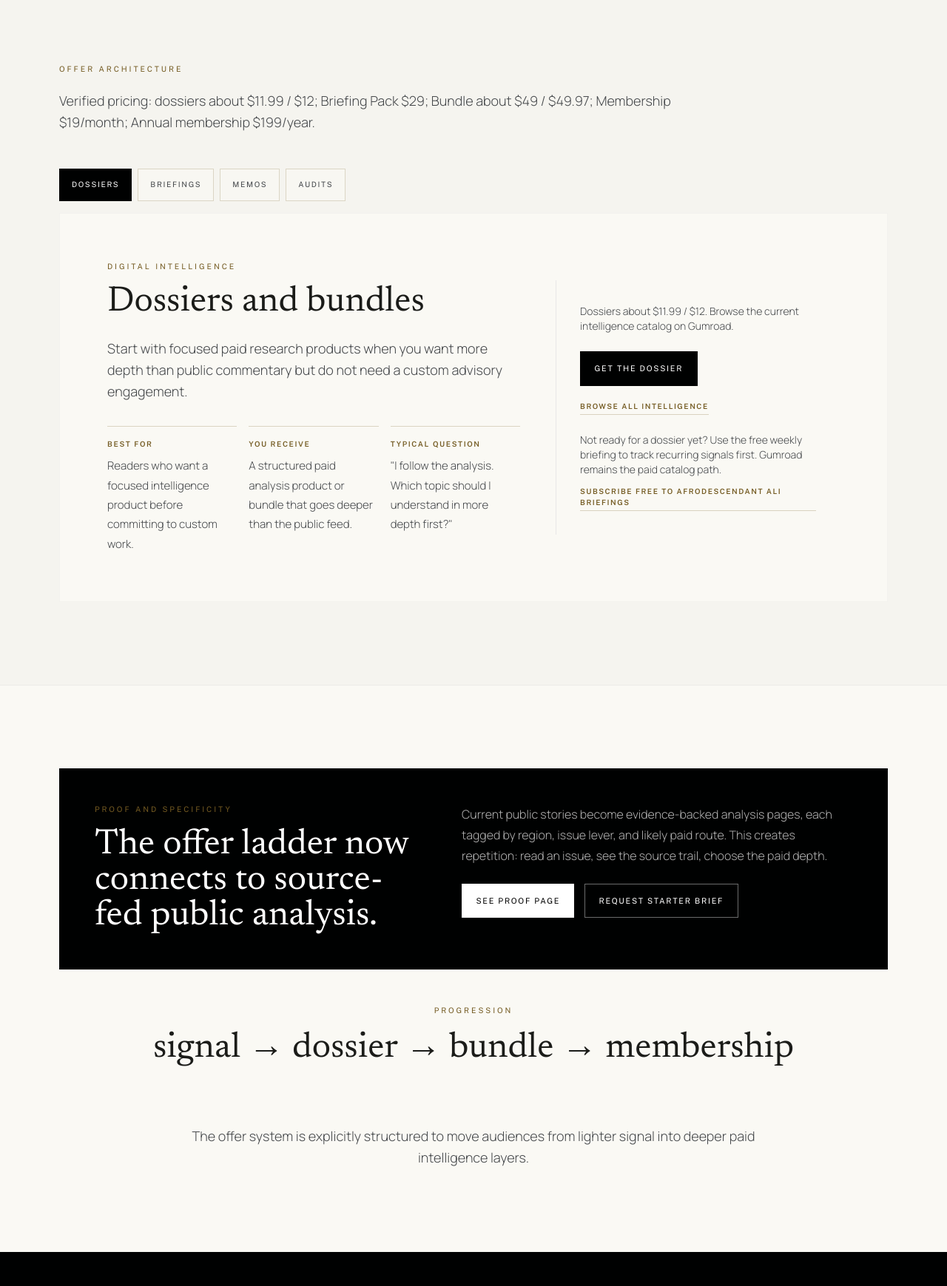
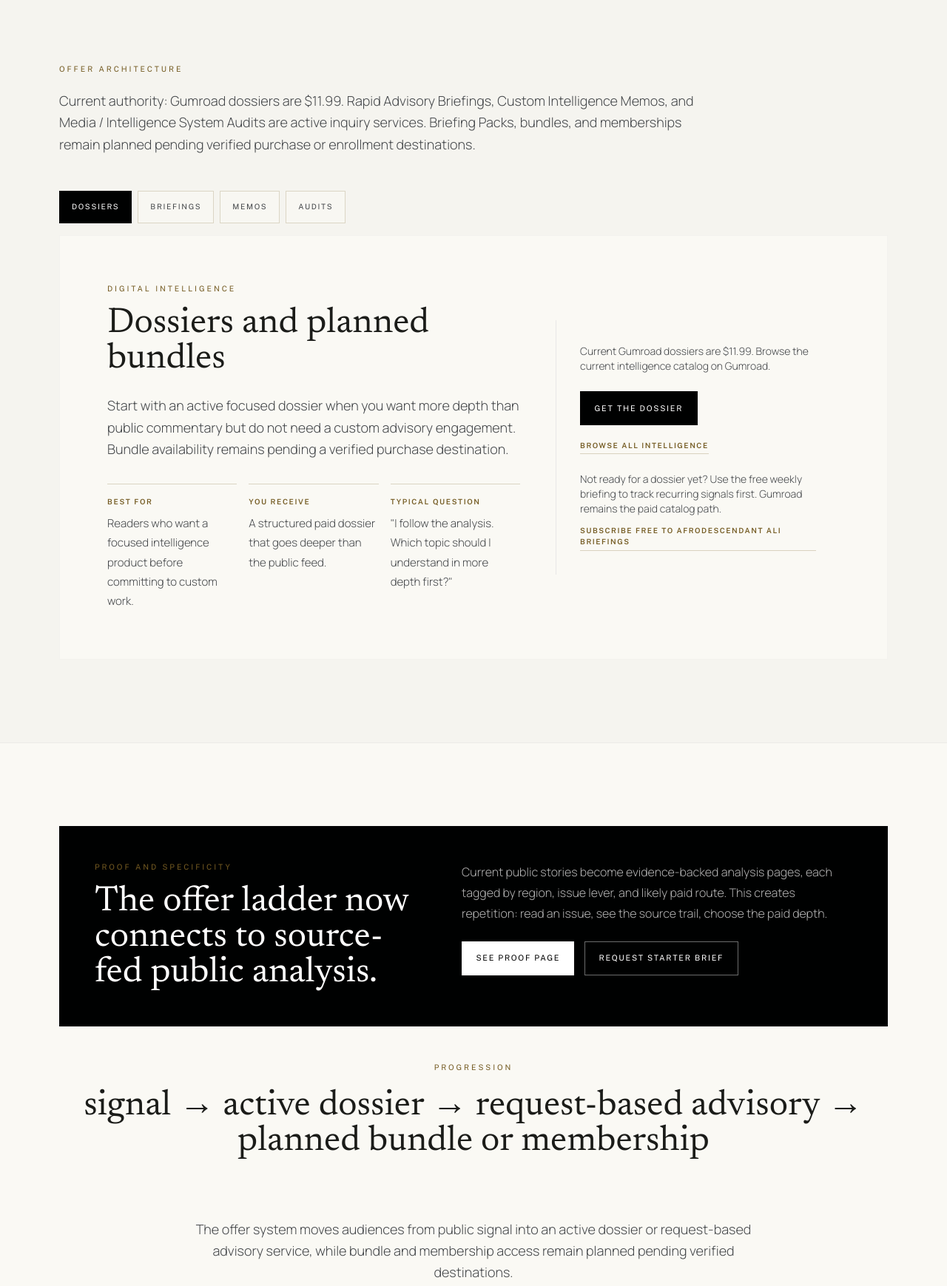
Before and after one commit to trooths2002/afrodescendantali-site, a plain HTML site: page public/work.html in a window 1280 px wide. Shown: the part 700-2439 px from the top of the page at 74% size. Drawn offline with nearby package versions, Linux system fonts and the light colour scheme.

Commit message:
fix: align public offer pricing and status language

```diff
--- a/public/work.html
+++ b/public/work.html
@@ -83,7 +83,7 @@
                     A structured intelligence offer ladder
                 </h1>
                 <p class="page-hero-copy text-xl md:text-2xl text-on-surface-variant font-light max-w-3xl leading-relaxed">
-                    Verified offers include geopolitical dossiers, a Briefing Pack, a Bundle, monthly membership, and annual membership.
+                    Active offers include geopolitical dossiers and request-based advisory services. The free Starter Brief is available now; Briefing Packs, bundles, and memberships remain planned pending verified purchase or enrollment destinations.
                 </p>
             </div>
         </section>
@@ -93,7 +93,7 @@
                 <div class="mb-12 max-w-4xl">
                     <span class="eyebrow mb-5 block">Offer architecture</span>
                     <p class="text-on-surface-variant text-lg leading-relaxed font-light">
-                        Verified pricing: dossiers about $11.99 / $12; Briefing Pack $29; Bundle about $49 / $49.97; Membership $19/month; Annual membership $199/year.
+                        Current authority: Gumroad dossiers are $11.99. Rapid Advisory Briefings, Custom Intelligence Memos, and Media / Intelligence System Audits are active inquiry services. Briefing Packs, bundles, and memberships remain planned pending verified purchase or enrollment destinations.
                     </p>
                 </div>
 
@@ -108,9 +108,9 @@
                     <div class="offer-panel bg-surface border border-outline-variant/15" id="panel-dossiers" role="tabpanel" aria-labelledby="tab-dossiers" data-offer-panel="dossiers">
                         <div>
                             <span class="eyebrow mb-4 block">Digital intelligence</span>
-                            <h3 class="serif-display text-4xl md:text-5xl font-light mb-6">Dossiers and bundles</h3>
+                            <h3 class="serif-display text-4xl md:text-5xl font-light mb-6">Dossiers and planned bundles</h3>
                             <p class="text-on-surface-variant text-lg leading-relaxed font-light max-w-3xl">
-                                Start with focused paid research products when you want more depth than public commentary but do not need a custom advisory engagement.
+                                Start with an active focused dossier when you want more depth than public commentary but do not need a custom advisory engagement. Bundle availability remains pending a verified purchase destination.
                             </p>
                             <div class="offer-detail-grid">
                                 <div class="offer-detail">
@@ -119,7 +119,7 @@
                                 </div>
                                 <div class="offer-detail">
                                     <span class="sans-label text-[10px]">You receive</span>
-                                    <p>A structured paid analysis product or bundle that goes deeper than the public feed.</p>
+                                    <p>A structured paid dossier that goes deeper than the public feed.</p>
                                 </div>
                                 <div class="offer-detail">
                                     <span class="sans-label text-[10px]">Typical question</span>
@@ -128,7 +128,7 @@
                             </div>
                         </div>
                         <div class="offer-panel-action">
-                            <p class="text-sm text-on-surface-variant font-light mb-6">Dossiers about $11.99 / $12. Browse the current intelligence catalog on Gumroad.</p>
+                            <p class="text-sm text-on-surface-variant font-light mb-6">Current Gumroad dossiers are $11.99. Browse the current intelligence catalog on Gumroad.</p>
                             <a href="https://teman.gumroad.com/l/mcyhd" target="_blank" rel="noopener noreferrer" class="site-button site-button--primary">Get the dossier</a>
                             <a href="https://teman.gumroad.com" target="_blank" rel="noopener noreferrer" class="text-link sans-label text-[10px] mt-5 inline-block">Browse all intelligence</a>
                             <p class="text-sm text-on-surface-variant font-light mt-6">Not ready for a dossier yet? Use the free weekly briefing to track recurring signals first. Gumroad remains the paid catalog path.</p>
@@ -159,7 +159,7 @@
                             </div>
                         </div>
                         <div class="offer-panel-action">
-                            <p class="text-sm text-on-surface-variant font-light mb-6">Planned paid briefing lane: 45-minute briefing, pre-brief review, concise written action summary.</p>
+                            <p class="text-sm text-on-surface-variant font-light mb-6">Active inquiry service: request a 45-minute briefing with pre-brief review and a concise written action summary.</p>
                             <a href="work/briefing.html" class="site-button site-button--primary">View briefing offer</a>
                         </div>
                     </div>
@@ -239,11 +239,11 @@
                 </div>
                 <div class="mb-20 text-center">
                     <span class="eyebrow mb-5 block">Progression</span>
-                    <h2 class="serif-display text-4xl md:text-5xl font-light">signal → dossier → bundle → membership</h2>
+                    <h2 class="serif-display text-4xl md:text-5xl font-light">signal → active dossier → request-based advisory → planned bundle or membership</h2>
                 </div>
                 <div class="max-w-3xl mx-auto">
                     <p class="text-lg text-on-surface-variant leading-relaxed font-light text-center">
-                        The offer system is explicitly structured to move audiences from lighter signal into deeper paid intelligence layers.
+                        The offer system moves audiences from public signal into an active dossier or request-based advisory service, while bundle and membership access remain planned pending verified destinations.
                     </p>
                 </div>
             </div>
```
Also changed, not shown: public/index.html (+5 -5 lines).
